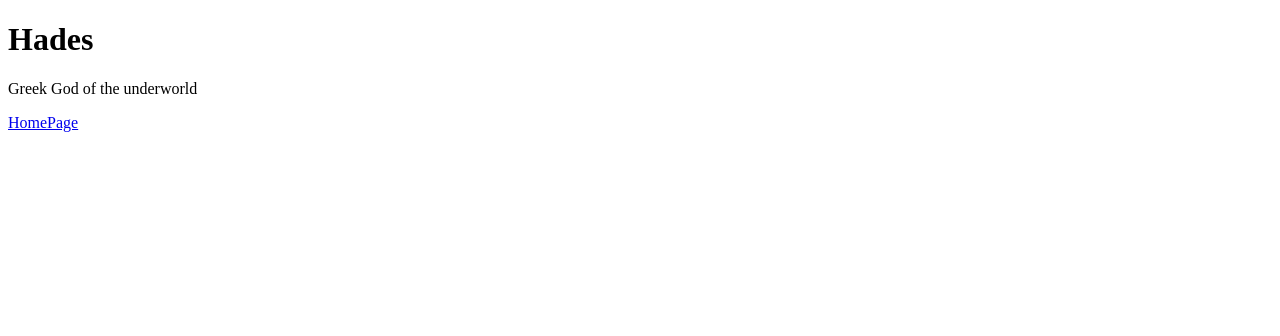
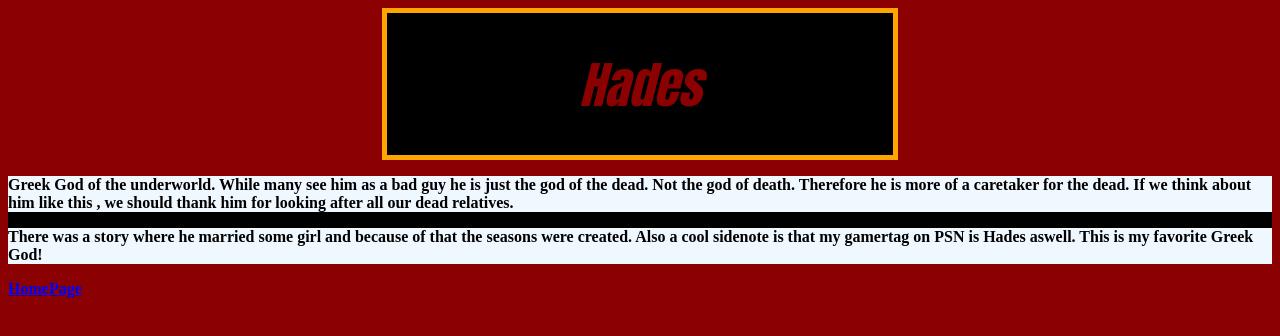
Before and after one commit to jdmar3-comp426/a01-RichardChiqui, a website: page hadesgreek.html in a window 1280 px wide. Drawn offline with Linux system fonts and the light colour scheme.

Commit message:
added text to first page

```diff
--- a/hadesgreek.html
+++ b/hadesgreek.html
@@ -2,11 +2,28 @@
 <html lang>
     <head>
         <title>Assignment 1</title>
+        <link rel="stylesheet" type="text/css" href="styles.css">
     </head>
     <body>
-            <h1>Hades</h1>
+        <div class = 'container'>
+            <div class = headerbox>
+                <h1>Hades</h1>
+            </div>
 
-            <p>Greek God of the underworld</p>
+        </div>
+        <div class = "textbox">
+            <p>Greek God of the underworld. While many see him as a bad guy he is just the god of the dead.
+                Not the god of death. Therefore he is more of a caretaker for the dead. If we think about him like this
+                , we should thank him for looking after all our dead relatives.
+            </p>
+            <p>
+                There was a story where he married some girl and because of that the seasons were created. Also a cool sidenote
+                is that my gamertag on PSN is Hades aswell. This is my favorite Greek God!
+            </p>
+        </div>
+
+
+
             <p>
                 <a href="index.html">
                    HomePage
--- a/styles.css
+++ b/styles.css
@@ -53,6 +53,9 @@ a:active{
 .img{
     border-radius: 8px;
 }
+.textbox{
+    background-color: black;
+}
 div>p{
     background-color: aliceblue;
 }
```
